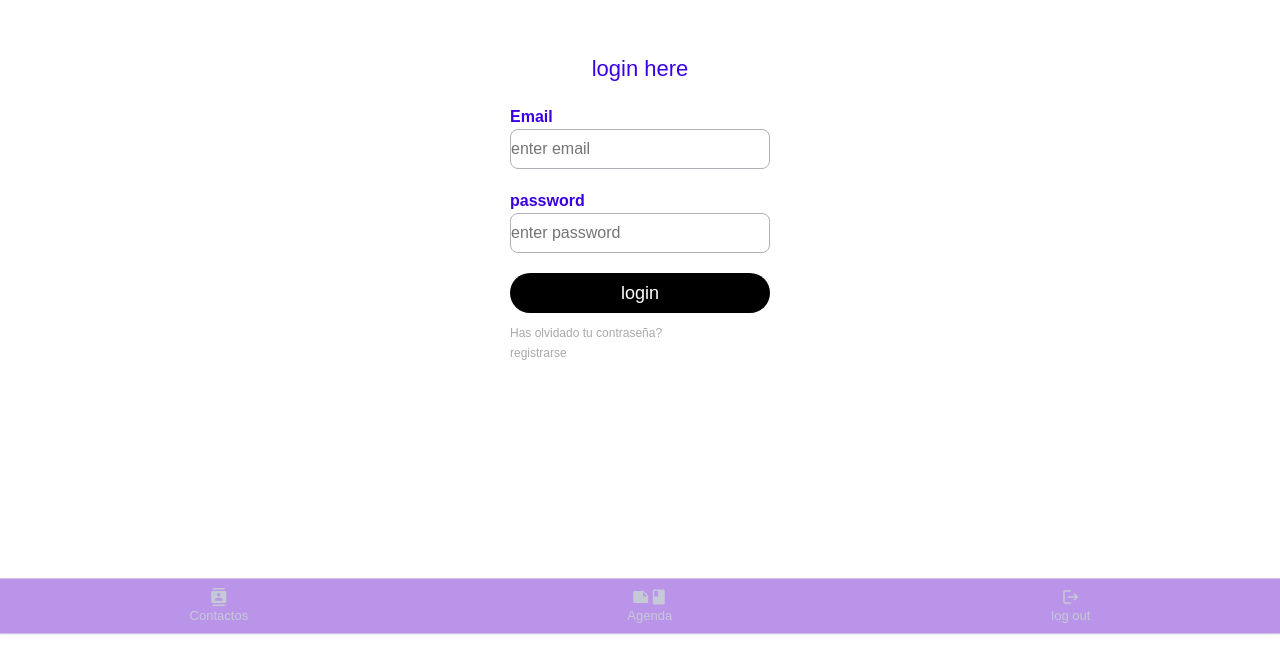
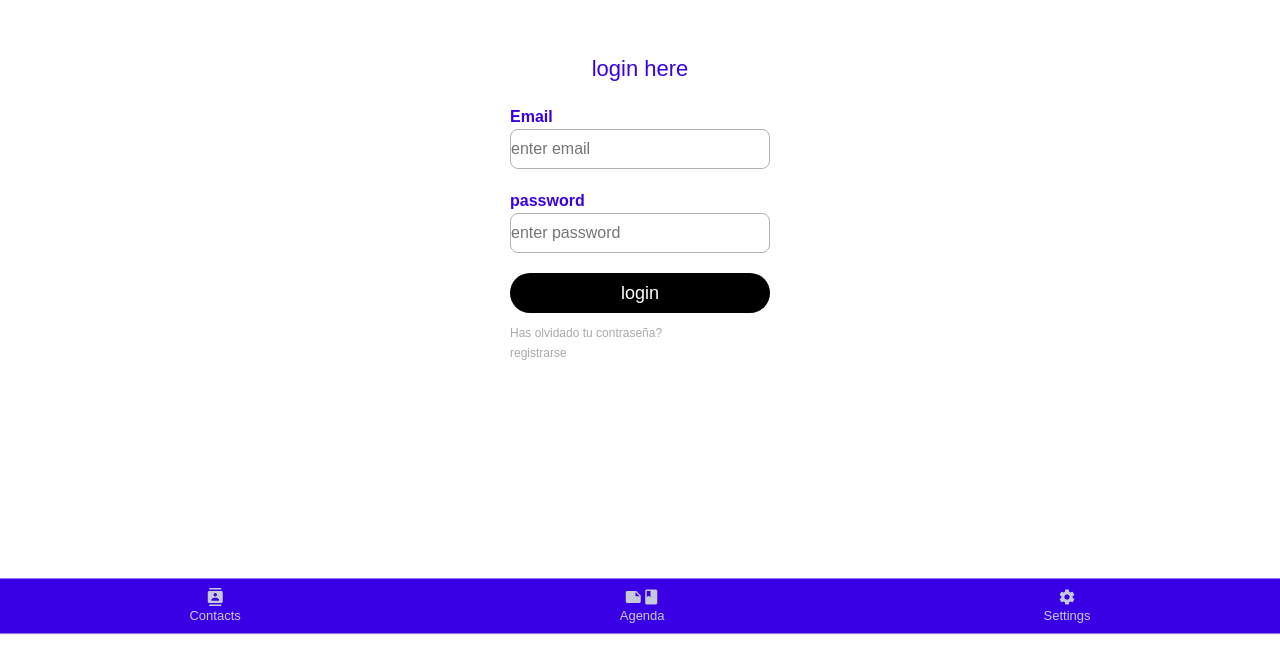
Before and after one commit to Sallaks/FronEndProject, an Angular app: page /login in a window 1280 px wide. Shown: the part 138-800 px from the top of the page. Built offline with nearby package versions, Linux system fonts and the light colour scheme.

Commit message:
tapbar-f

```diff
--- a/src/app/public/components/tap-bar/tap-bar.component.html
+++ b/src/app/public/components/tap-bar/tap-bar.component.html
@@ -2,7 +2,7 @@
 <nav class="nav">
   <a href="/contacts" class="nav__link">
     <i class="material-icons nav__icon">contacts</i>
-    <span class="nav__text">Contactos</span>
+    <span class="nav__text">Contacts</span>
   </a>
 
   <a href="#" class="nav__link">
@@ -11,7 +11,7 @@
   </a>
 
   <a href="#" class="nav__link">
-    <i class="material-icons nav__icon">logout</i>
-    <span class="nav__text">log out</span>
+    <i class="material-icons nav__icon">settings</i>
+    <span class="nav__text">Settings</span>
   </a>
 </nav>
--- a/src/app/public/components/tap-bar/tap-bar.component.scss
+++ b/src/app/public/components/tap-bar/tap-bar.component.scss
@@ -7,13 +7,13 @@ body {
     width: 100%;
     height: 55px;
     box-shadow: 0 0 3px rgba(0, 0, 0, 0.2);
-    background-color: #B994E8;
+    background-color: #3A00E5;
     display: flex;
     position: fixed;
     left: 50%;
     bottom: 0.1%;
     transform: translate(-50%, -50%);
-    margin: 0 auto;
+    margin-bottom:  auto;
 }
 
 .nav__link {
```
